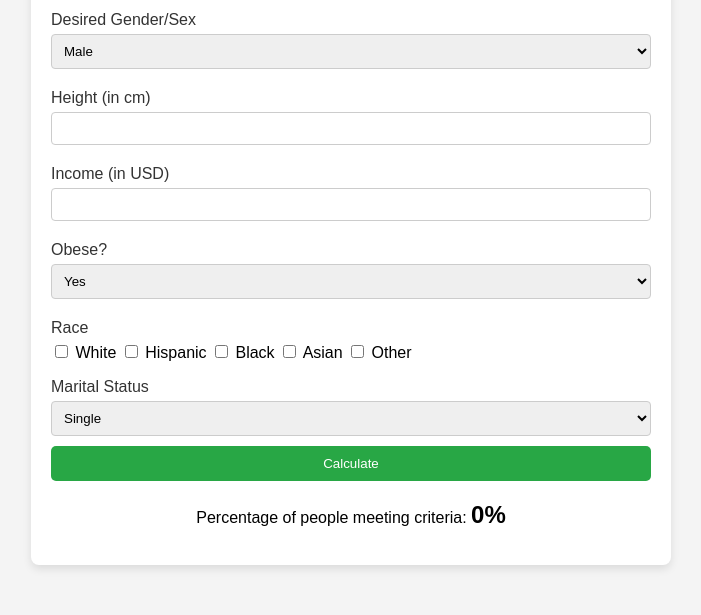
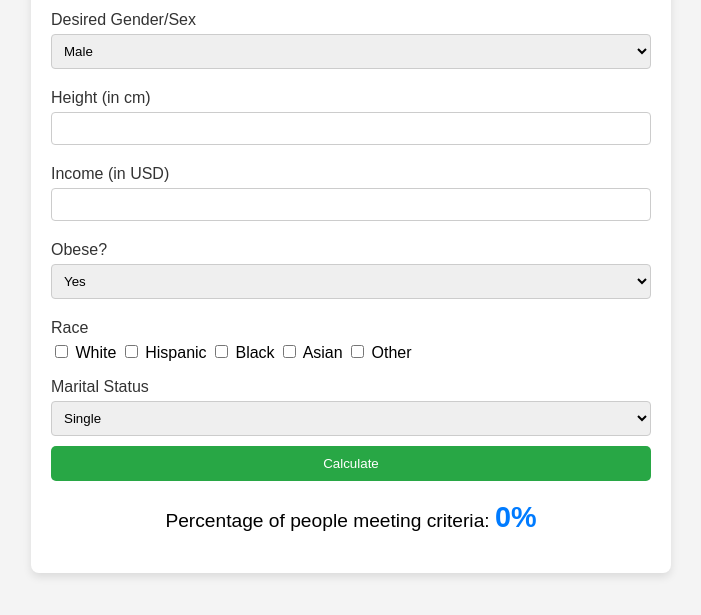
Before and after one commit to Exile611/briancalc, a plain HTML site: page index.html in a window 1280 px wide. Shown: the part 149-764 px from the top of the page, without its empty margins (289-990 px from the left). Drawn offline with Linux system fonts and the light colour scheme.

Commit message:
Update styles.css

```diff
--- a/styles.css
+++ b/styles.css
@@ -56,9 +56,11 @@ button:hover {
 #output {
   margin-top: 20px;
   text-align: center;
+  font-size: 1.2em;
 }
 
 #percentage-result span {
   font-weight: bold;
   font-size: 1.5em;
+  color: #007bff;
 }
```
